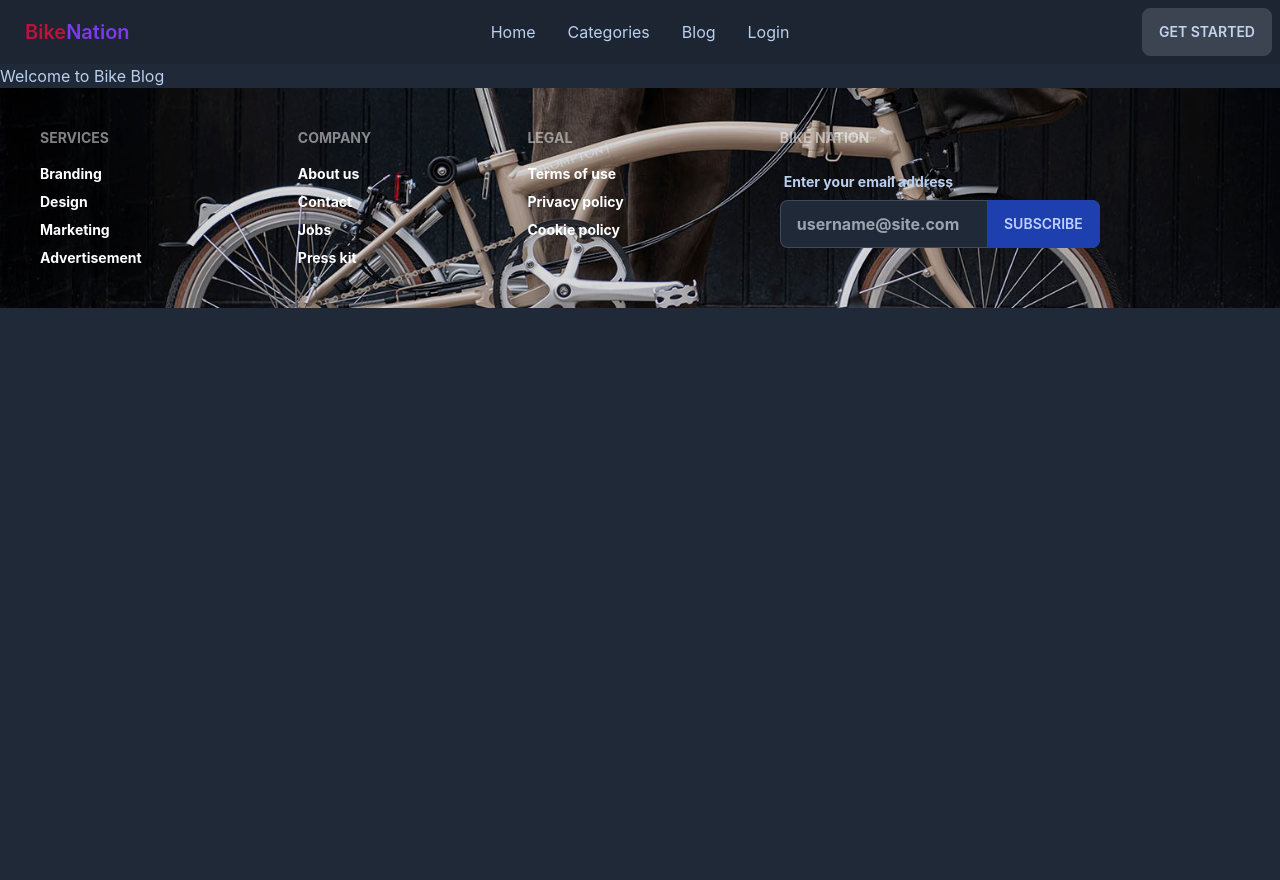
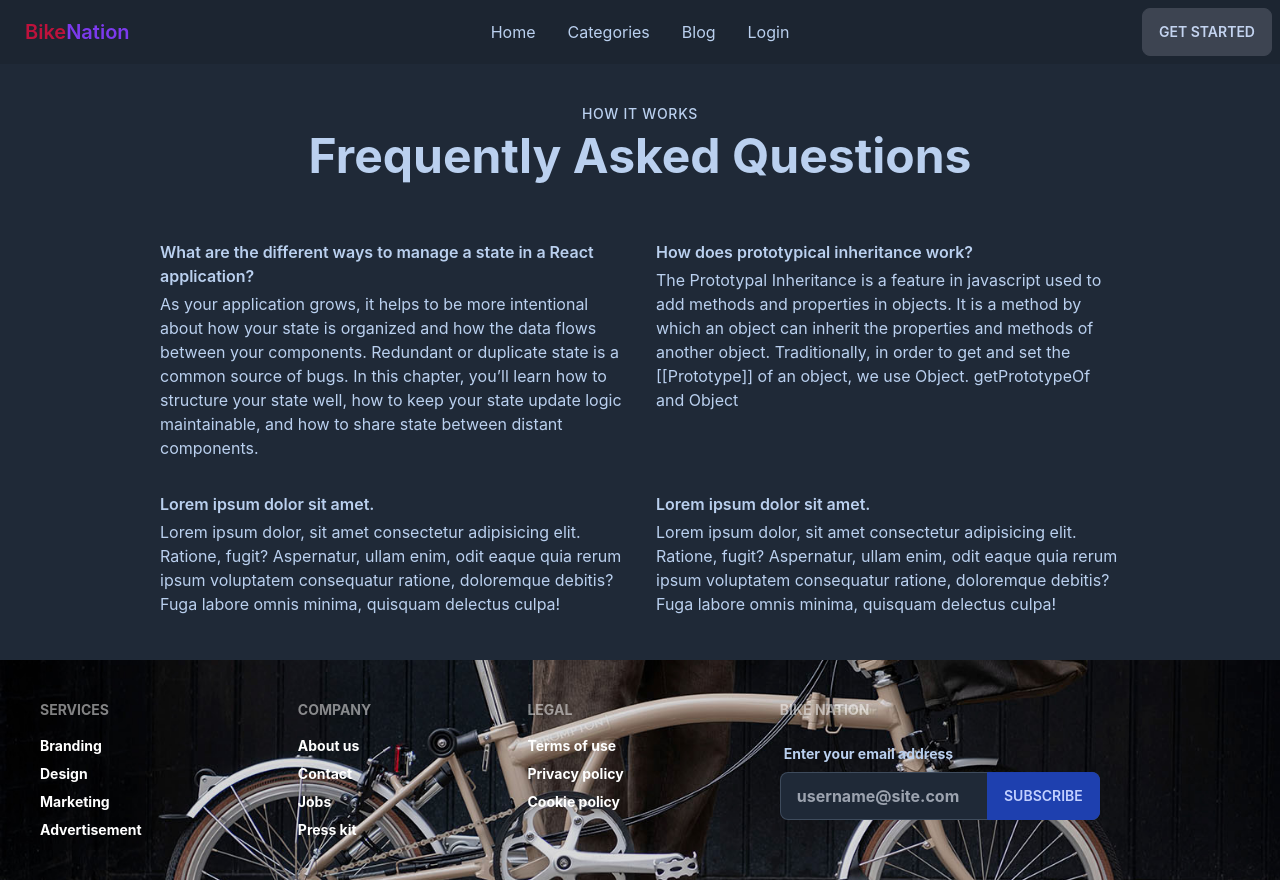
Before and after one commit to gobindacb/bike-nation-client, a React (Create React App) app: page /blog in a window 1280 px wide. Before the commit the page ends 800 px from the top, so only its background shows below. Built offline with nearby package versions, Linux system fonts and the light colour scheme; no server answers.

Commit message:
blog added

```diff
--- a/src/Pages/Blog/Blog.js
+++ b/src/Pages/Blog/Blog.js
@@ -2,9 +2,30 @@ import React from 'react';
 
 const Blog = () => {
     return (
-        <div>
-            <p>Welcome to Bike Blog</p>
-        </div>
+        <section className="dark:bg-gray-800 dark:text-gray-100">
+            <div className="container flex flex-col justify-center p-4 mx-auto md:p-8">
+                <p className="p-2 text-sm font-medium tracking-wider text-center uppercase">How it works</p>
+                <h2 className="mb-12 text-4xl font-bold leading-none text-center sm:text-5xl">Frequently Asked Questions</h2>
+                <div className="grid gap-10 md:gap-8 sm:p-3 md:grid-cols-2 lg:px-12 xl:px-32">
+                    <div>
+                        <h3 className="font-semibold">What are the different ways to manage a state in a React application?</h3>
+                        <p className="mt-1 dark:text-gray-400">As your application grows, it helps to be more intentional about how your state is organized and how the data flows between your components. Redundant or duplicate state is a common source of bugs. In this chapter, you’ll learn how to structure your state well, how to keep your state update logic maintainable, and how to share state between distant components.</p>
+                    </div>
+                    <div>
+                        <h3 className="font-semibold">How does prototypical inheritance work?</h3>
+                        <p className="mt-1 dark:text-gray-400">The Prototypal Inheritance is a feature in javascript used to add methods and properties in objects. It is a method by which an object can inherit the properties and methods of another object. Traditionally, in order to get and set the [[Prototype]] of an object, we use Object. getPrototypeOf and Object</p>
+                    </div>
+                    <div>
+                        <h3 className="font-semibold">Lorem ipsum dolor sit amet.</h3>
+                        <p className="mt-1 dark:text-gray-400">Lorem ipsum dolor, sit amet consectetur adipisicing elit. Ratione, fugit? Aspernatur, ullam enim, odit eaque quia rerum ipsum voluptatem consequatur ratione, doloremque debitis? Fuga labore omnis minima, quisquam delectus culpa!</p>
+                    </div>
+                    <div>
+                        <h3 className="font-semibold">Lorem ipsum dolor sit amet.</h3>
+                        <p className="mt-1 dark:text-gray-400">Lorem ipsum dolor, sit amet consectetur adipisicing elit. Ratione, fugit? Aspernatur, ullam enim, odit eaque quia rerum ipsum voluptatem consequatur ratione, doloremque debitis? Fuga labore omnis minima, quisquam delectus culpa!</p>
+                    </div>
+                </div>
+            </div>
+        </section>
     );
 };
 
```
